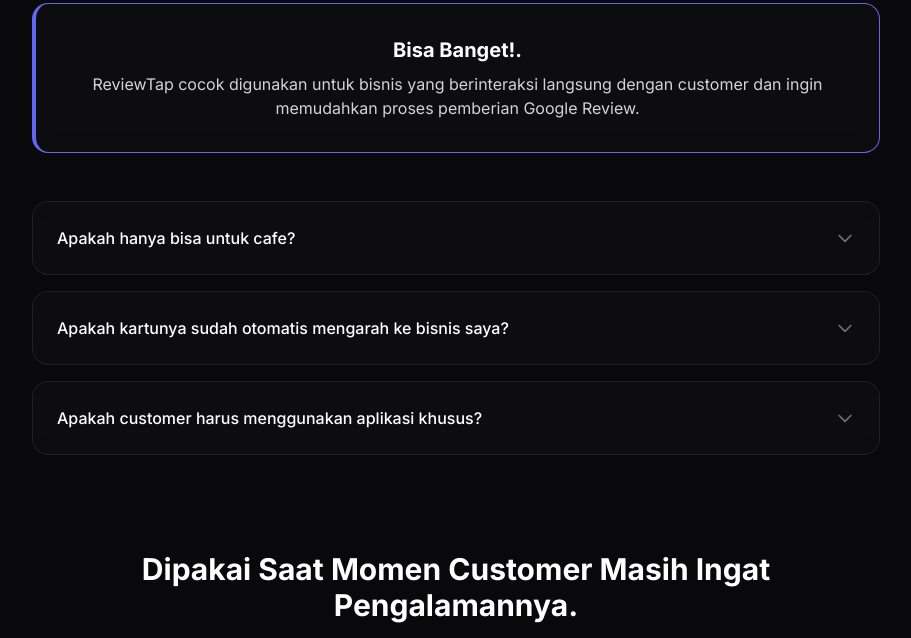
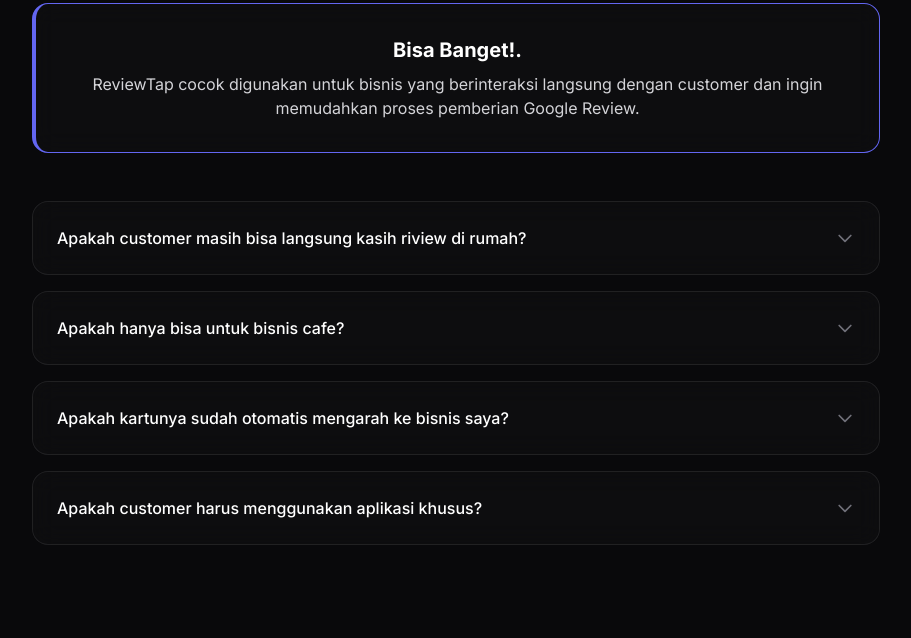
Before and after one commit to gerryramdani-star/riviewtap, a plain HTML site: page index.html in a window 1280 px wide. Shown: the part 5362-6000 px from the top of the page, without its empty margins (184-1095 px from the left). Drawn offline with nearby package versions, Linux system fonts and the light colour scheme.

Commit message:
Update index.html

```diff
--- a/index.html
+++ b/index.html
@@ -506,7 +506,17 @@
             <!-- FAQ Items with simple interactive logic -->
             <details class="glass-panel group [&_summary::-webkit-details-marker]:hidden">
                 <summary class="flex cursor-pointer items-center justify-between gap-1.5 p-6 text-white font-medium focus:outline-none focus:ring-2 focus:ring-indigo-500 rounded-xl">
-                    Apakah hanya bisa untuk cafe?
+                    Apakah customer masih bisa langsung kasih riview di rumah?
+                    <svg class="size-5 shrink-0 transition duration-300 group-open:-rotate-180 text-zinc-500" xmlns="http://www.w3.org/2000/svg" fill="none" viewBox="0 0 24 24" stroke="currentColor"><path stroke-linecap="round" stroke-linejoin="round" stroke-width="2" d="M19 9l-7 7-7-7"/></svg>
+                </summary>
+                <div class="px-6 pb-6 pt-4 text-zinc-400 leading-relaxed border-t border-zinc-800/50 mt-2 mx-2">
+                    Bisa. Pakai Barcode di kartu ReviewTap. Kirim saja foto barcode di kartu melalui whatsapp lalu suruh customer scan dan kasih riview langsung.
+                </div>
+            </details>
+
+            <details class="glass-panel group [&_summary::-webkit-details-marker]:hidden">
+                <summary class="flex cursor-pointer items-center justify-between gap-1.5 p-6 text-white font-medium focus:outline-none focus:ring-2 focus:ring-indigo-500 rounded-xl">
+                    Apakah hanya bisa untuk bisnis cafe?
                     <svg class="size-5 shrink-0 transition duration-300 group-open:-rotate-180 text-zinc-500" xmlns="http://www.w3.org/2000/svg" fill="none" viewBox="0 0 24 24" stroke="currentColor"><path stroke-linecap="round" stroke-linejoin="round" stroke-width="2" d="M19 9l-7 7-7-7"/></svg>
                 </summary>
                 <div class="px-6 pb-6 pt-4 text-zinc-400 leading-relaxed border-t border-zinc-800/50 mt-2 mx-2">
```
